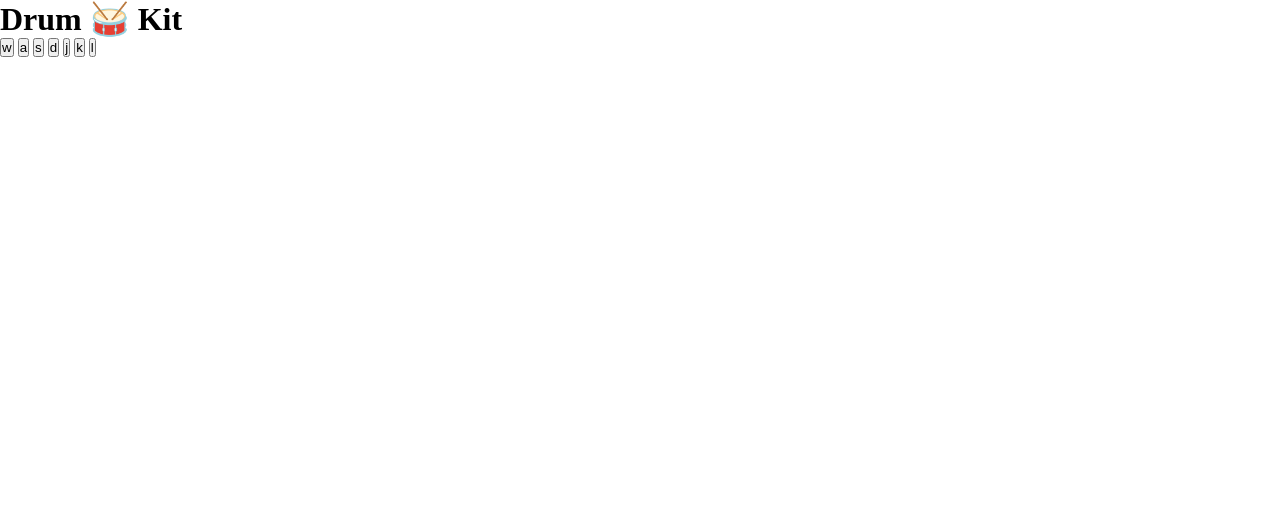
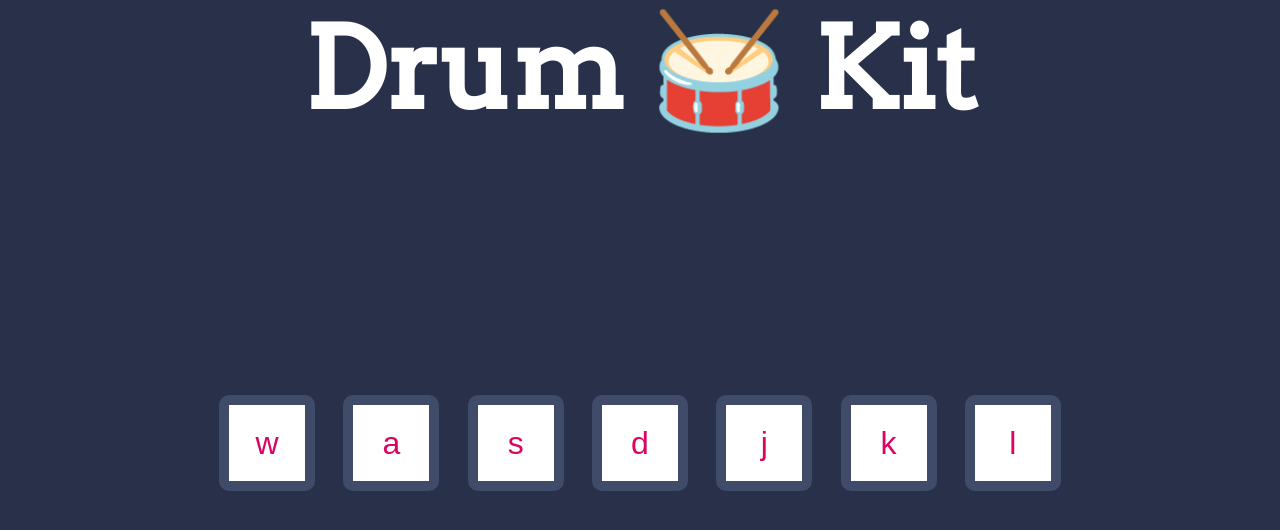
Before and after one commit to mvogee/keyboard_drum_kit, a plain HTML site: page index.html in a window 1280 px wide. Drawn offline with Linux system fonts and the light colour scheme.

Commit message:
basic html and css structure

```diff
--- a/index.html
+++ b/index.html
@@ -18,7 +18,8 @@
         <!--[if lt IE 7]>
             <p class="browsehappy">You are using an <strong>outdated</strong> browser. Please <a href="#">upgrade your browser</a> to improve your experience.</p>
         <![endif]-->
-        <h1>Drum &#129345 Kit </h1>
+        <h1>Drum &#129345 Kit</h1>
+        <div class="buttons-wrapper">
             <button class="crash">w</button>
             <button class="kick">a</button>
             <button class="snare">s</button>
@@ -26,6 +27,7 @@
             <button class="tom2">j</button>
             <button class="tom3">k</button>
             <button class="tom4">l</button>
+        </div>
 
         <script src="js/main.js" async defer></script>
     </body>
--- a/styles/default.css
+++ b/styles/default.css
@@ -2,3 +2,40 @@
     margin: 0;
     padding: 0;
 }
+
+body {
+    font-family: Arvo, Georgia, 'Times New Roman', Times, serif;
+    background-color: #283149;
+    text-align: center;
+}
+
+h1 {
+    font-size: 7em;
+    font-weight: 900;
+    color: #FFF;
+}
+
+button {
+    background-color: #FFF;
+    color: #DA0463;
+    outline: none;
+    border-radius: 10px;
+    border: 10px solid #404B69;
+    font-size: 2em;
+    width: 6rem;
+    height: 6rem;
+}
+
+.buttons-wrapper {
+    margin: 20% auto;
+    max-width: 870px;
+    display: flex;
+    flex-direction: row;
+    flex-wrap: wrap;
+    justify-content: space-around;
+    align-content: center;
+}
+
+button:active {
+    border: 8px solid #6e82b8;
+}
```
Lines whose indentation alone changed are shown as unchanged.
